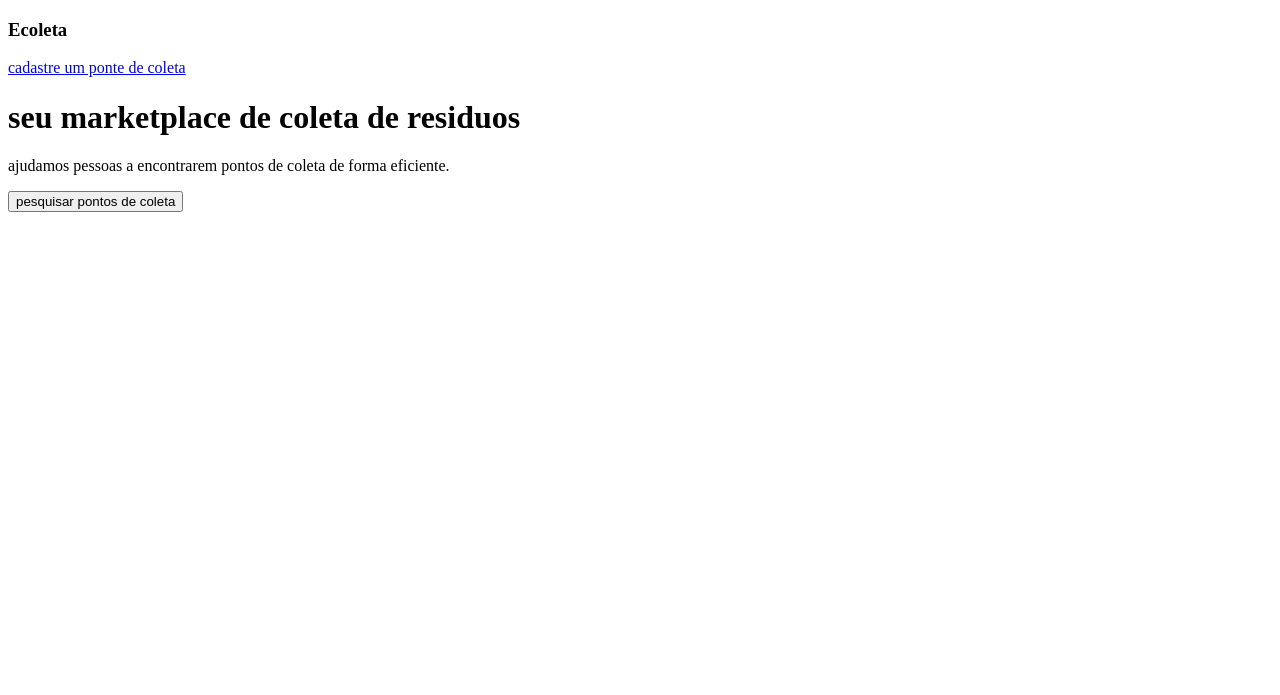
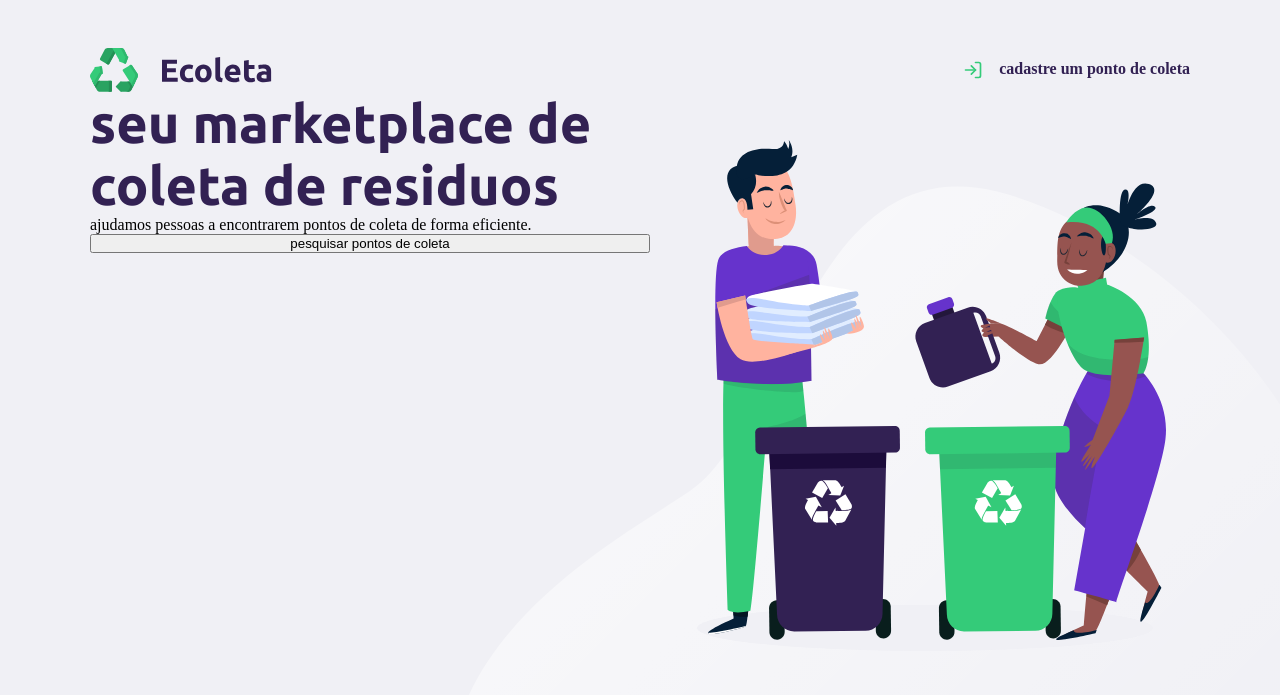
Before and after one commit to alissonfandre/next-level-week, a plain HTML site: page index.html in a window 1280 px wide. Drawn offline with Linux system fonts and the light colour scheme.

Commit message:
aula 001

```diff
--- a/index.html
+++ b/index.html
@@ -6,29 +6,38 @@
     <title>Ecoleta</title>
 
     <link rel = "preconnect" href = "https://fonts.gstatic.com">
-    <link href = "https://fonts.googleapis.com/css2? family = Roboto: wght @ 300 & display = swap" rel = "stylesheet">
 
+    <link href = "https://fonts.googleapis.com/css2? family = Roboto&Ubuntu:wght@700&display = swap" rel = "stylesheet">
+    <link rel="preconnect" href="https://fonts.gstatic.com">
+    <link href="https://fonts.googleapis.com/css2?family=Ubuntu:wght@700&display=swap" rel="stylesheet">
 <link rel="stylesheet" href="/sytles/main.css">
 
 </head>
+
 <body>
-    <h3>Ecoleta</h3>
 
-    <a href="#">cadastre um ponte de coleta </a>
+    <div id="page-home">
+        <div class="content">
+            <header>
+               <img src="/icones/logo.svg" alt="Logomarca">
 
-    <h1>seu marketplace de coleta de residuos </h1>
+                <a href="http://google.com.br">
+                    <span></span>
+                    cadastre um ponto de coleta</a>
 
-    <p>ajudamos pessoas a encontrarem pontos de coleta de forma eficiente.
-    </p>
- <button>pesquisar pontos de coleta</button>
+            </header>
 
+            <main>
+                <h1>seu marketplace de coleta de residuos </h1>
 
+                <p>ajudamos pessoas a encontrarem pontos de coleta de forma eficiente.
+                </p>
 
+                <button>pesquisar pontos de coleta</button>
 
-
-
-
-
+            </main>
+        </div>
+    </div>
 
 </body>
 </html>
--- a/sytles/main.css
+++ b/sytles/main.css
@@ -0,0 +1,99 @@
+:root{
+    --title-color: #322153;
+
+}
+
+*{
+margin: 0;
+padding: 0;
+}
+
+htlm{
+    font-family: 'Roboto', sans-serif;
+}
+
+body{
+   background: #f0f0f5;
+}
+
+a{
+    text-decoration: none
+}
+
+h1,h2,h3,h4,h5,h6 {
+    font-family: 'Ubuntu', sans-serif;
+    color: var(--title-color);
+
+}
+
+
+
+
+/* BOX MODEL
+modelo de caixa
+toda caixa tem
+largura, altura, espaçamentos, preenchimentos
+bordas, cor, fundo, maneira que é vista pelo html(display),
+posicionamento, alinhamentos
+
+*/
+
+#page-home{
+ height:100vh;
+
+ background: url('../icones/home-background.svg') no-repeat;
+ background-position: 35vw bottom;
+}
+
+
+#page-home .content {
+    width:90% ;
+    max-width: 1100px;
+    height: 100%;
+
+    margin: 0 auto;
+
+    display: flex;
+    flex-direction: column;
+}
+
+
+
+#page-home header{
+margin-top: 48px;
+
+    display: flex;
+    align-items: center;
+    justify-content: space-between;
+}
+
+#page-home header a{
+    display: flex;
+
+    color: var(--title-color);
+    font-weight: 700;
+}
+
+#page-home header a span{
+    margin-right: 16px;
+
+display: flex;
+
+background-image: url('../icones/log-in.svg');
+
+width: 20px;
+height: 20px;
+}
+
+#page-home main{
+    max-width: 560px;
+    height: 600px;
+
+    display: flex;
+    flex-direction: column;
+}
+
+#page-home main h1{
+    font-size: 54px;
+    color: var(--title-color);
+}
```
Also changed, not shown: icones/arrow-left.svg (added), icones/baterias.svg (added), icones/check.svg (added), icones/eletronicos.svg (added), icones/home-background.svg (added), icones/lampadas.svg (added), icones/log-in.svg (added), icones/logo.svg (added), icones/oleo.svg (added), icones/organicos.svg (added), icones/papeis-papelao.svg (added), icones/search.svg (added), icones/x.svg (added).
